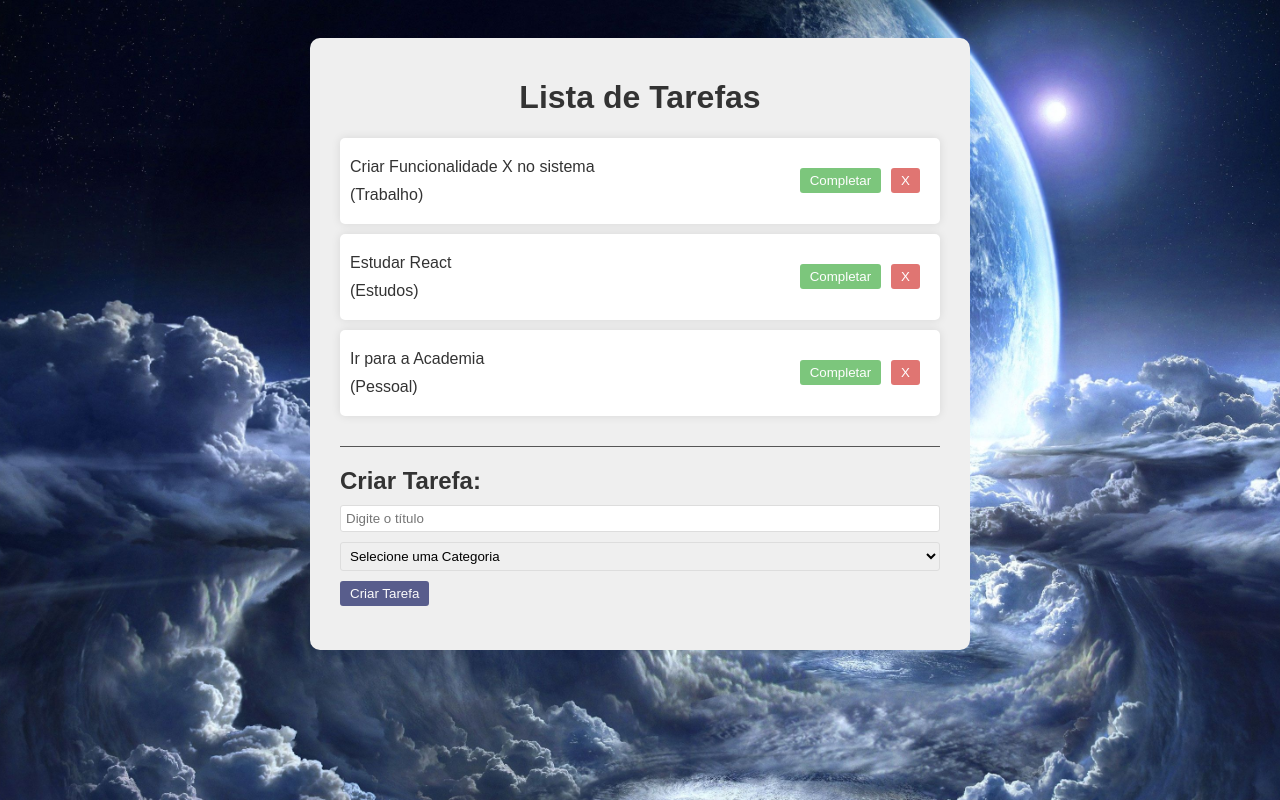
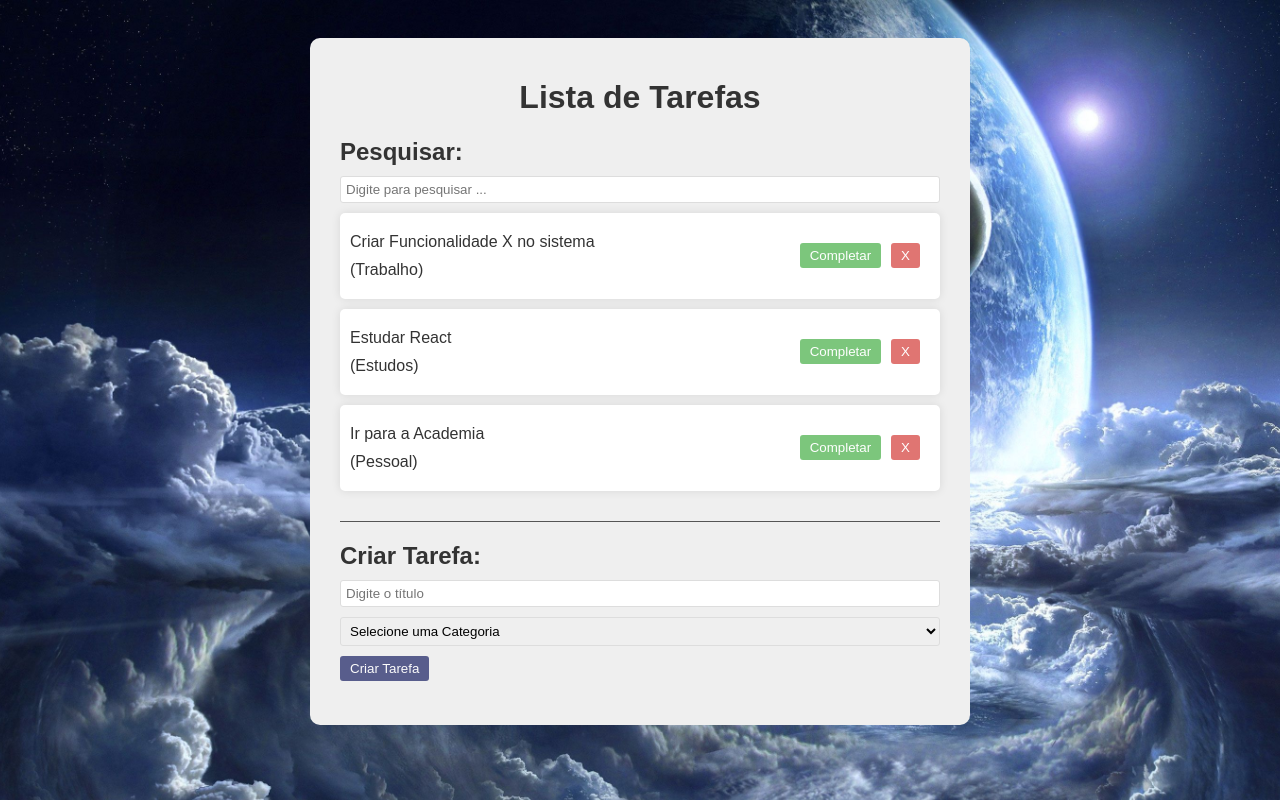
Before and after one commit to Bielzera28/ToDoList, a React (Vite) app: page / in a window 1280 px wide. Shown: the top 800 px of the page. Built offline with nearby package versions, Linux system fonts and the light colour scheme.

Commit message:
Funcionalidade de pesquisa

```diff
--- a/src/Index.jsx
+++ b/src/Index.jsx
@@ -2,6 +2,7 @@
 import "./styles.scss";
 import Todo from "./components/todo/todo";
 import TodoForm from "./components/todoForm/TodoForm";
+import Search from "./components/search/search";
 
 function App() {
   const [todos, setTodos] = useState([
@@ -25,6 +26,8 @@
     },
   ]);
 
+  const [search, setSearch] = useState("");
+
   const addTodo = (text, category) => {
     const newTodos = [
       ...todos,
@@ -41,29 +44,40 @@
 
   const removeTodo = (id) => {
     const newTodos = [...todos];
-    const filteredTodos = newTodos.filter(todo => todo.id !== id ? todo : null);
+    const filteredTodos = newTodos.filter((todo) =>
+      todo.id !== id ? todo : null
+    );
     setTodos(filteredTodos);
-  }
+  };
 
   const completeTodo = (id) => {
     const newTodos = [...todos];
-    newTodos.map ((todo) =>
+    newTodos.map((todo) =>
       todo.id === id ? (todo.isCompleted = !todo.isCompleted) : todo
     );
 
     setTodos(newTodos);
-
-  }
+  };
 
   return (
     <div className="App">
       <h1>Lista de Tarefas</h1>
+      <Search search={search} setSearch={setSearch} />
       <div className="todo-list">
-        {todos.map((todo) => (
-          <Todo key={todo.id} todo={todo} removeTodo={removeTodo} completeTodo={completeTodo}/>
-        ))}
+        {todos
+          .filter((todo) =>
+            todo.text.toLowerCase().includes(search.toLowerCase())
+          )
+          .map((todo) => (
+            <Todo
+              key={todo.id}
+              todo={todo}
+              removeTodo={removeTodo}
+              completeTodo={completeTodo}
+            />
+          ))}
       </div>
-      <TodoForm  addTodo={addTodo}/>
+      <TodoForm addTodo={addTodo} />
     </div>
   );
 }
--- /dev/null
+++ b/src/components/search/search.jsx
@@ -0,0 +1,13 @@
+import React from 'react'
+
+const search = ({search, setSearch}) => {
+  return (
+    <div className="search">
+      <h2>Pesquisar:</h2>
+      <input type="text" value={search} onChange={(e) => setSearch(e.target.value)} placeholder="Digite para pesquisar ..."/>
+
+    </div>
+  )
+}
+
+export default search;
--- a/src/styles.scss
+++ b/src/styles.scss
@@ -86,4 +86,15 @@
         }
 
     }
+
+    .search {
+
+        input {
+            padding: 5px;
+            margin-bottom: 10px;
+            border: 1px solid #DDD;
+            border-radius: 3px;
+            width: 100%;
+        }
+    }
 }
```
